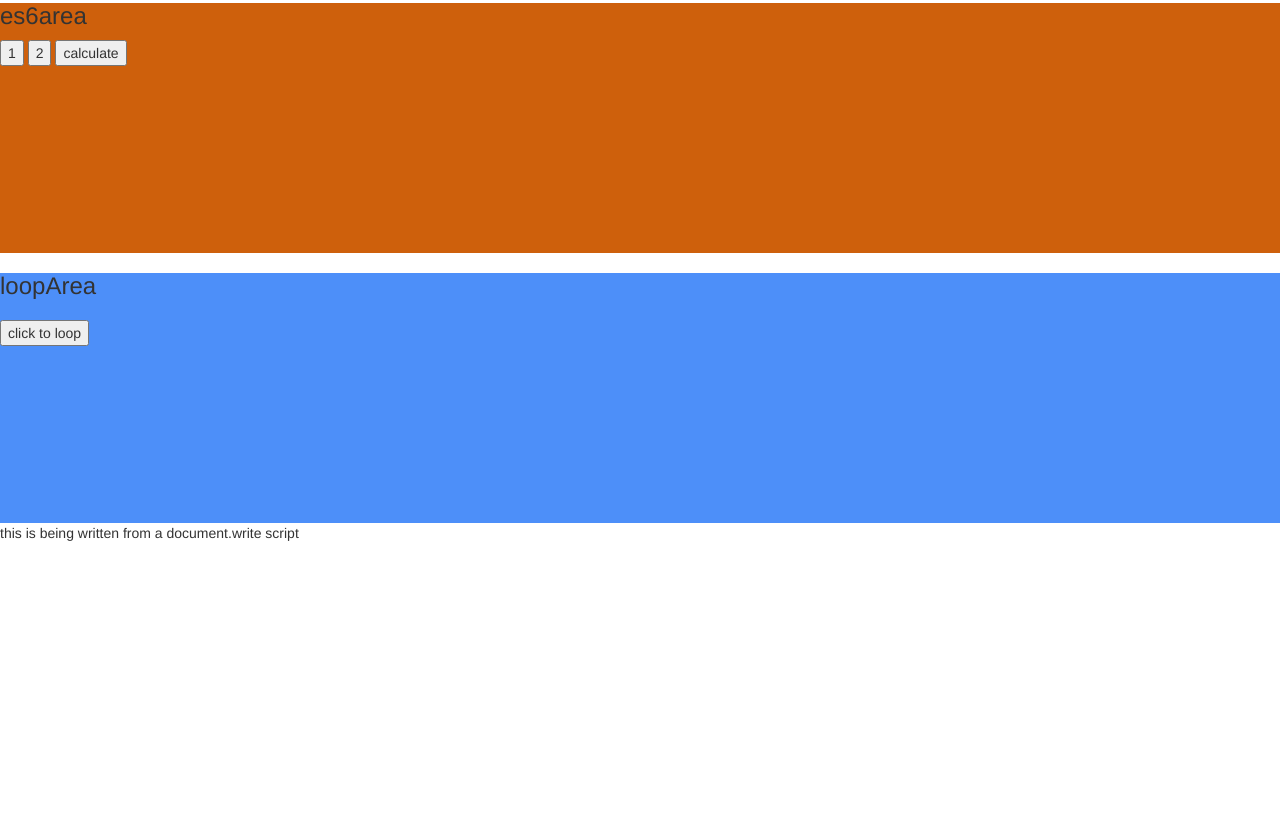
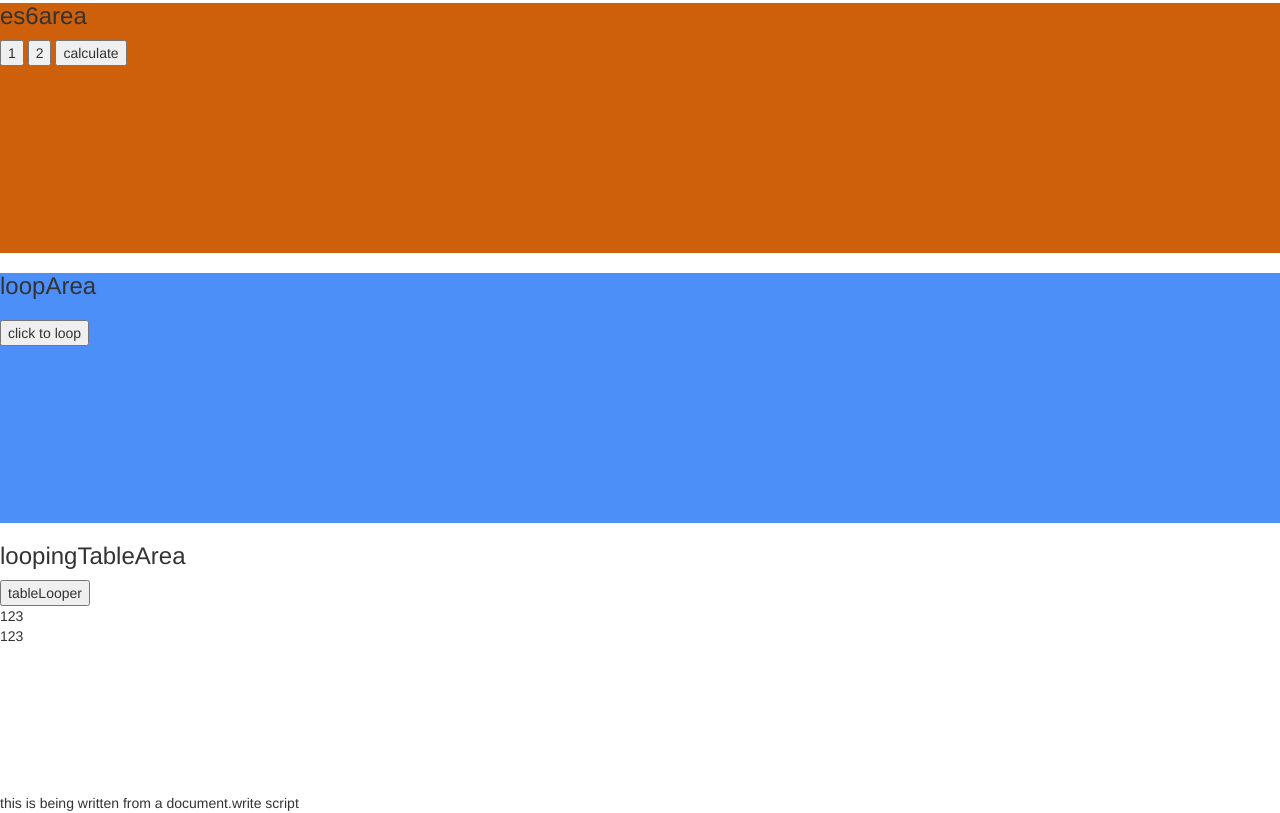
Before and after one commit to Marcode777/jsfundies1, a website: page index.html in a window 1280 px wide. Shown: the part 4696-5509 px from the top of the page. Before the commit the page ends 5239 px from the top, so only its background shows below. Drawn offline with nearby package versions, Linux system fonts and the light colour scheme.

Commit message:
update, started adding logic for dynamic table generation

```diff
--- a/index.html
+++ b/index.html
@@ -108,6 +108,25 @@
     <button onclick="looper();">click to loop</button>
   </div>
 
+  <div class="loopingTableArea">
+    <h3>loopingTableArea</h3>
+    <div>
+      <button onclick="tableLooper();">tableLooper</button>
+      <table>
+        <tr>
+          <td>1</td>
+          <td>2</td>
+          <td>3</td>
+        </tr>
+        <tr>
+          <td>1</td>
+          <td>2</td>
+          <td>3</td>
+        </tr>
+      </table>
+    </div>
+  </div>
+
 
   <script type="text/javascript"> alert("this is the very first script run")</script>
   <script type="text/javascript" src="script.js"></script>
--- a/script.js
+++ b/script.js
@@ -205,3 +205,20 @@ let newFunctionCalculator = () => {
     document.getElementById("loopAreaHeading").innerHTML = theQuote;
 
     }
+
+
+    var table = '';
+    var rows = 2;
+    var cols = 3;
+
+    function tableLooper() {
+      alert('tableLooper triggered');
+      for(var r = 0; r < rows; r++ ) {
+        table += '<tr>';
+          for(var c = 0; c < cols; c++){
+            table += '<td>' + c + '</td>';
+          }
+        table += '</tr>';
+      }
+      document.write('<table>' + table + '</table>');
+    }
--- a/styles.css
+++ b/styles.css
@@ -349,3 +349,9 @@
   width:100%;
   background-color: #4d8ff9;
 }
+
+.loopingTableArea {
+  height: 250px;
+  width: 100%;
+  background-color: white;
+}
```
